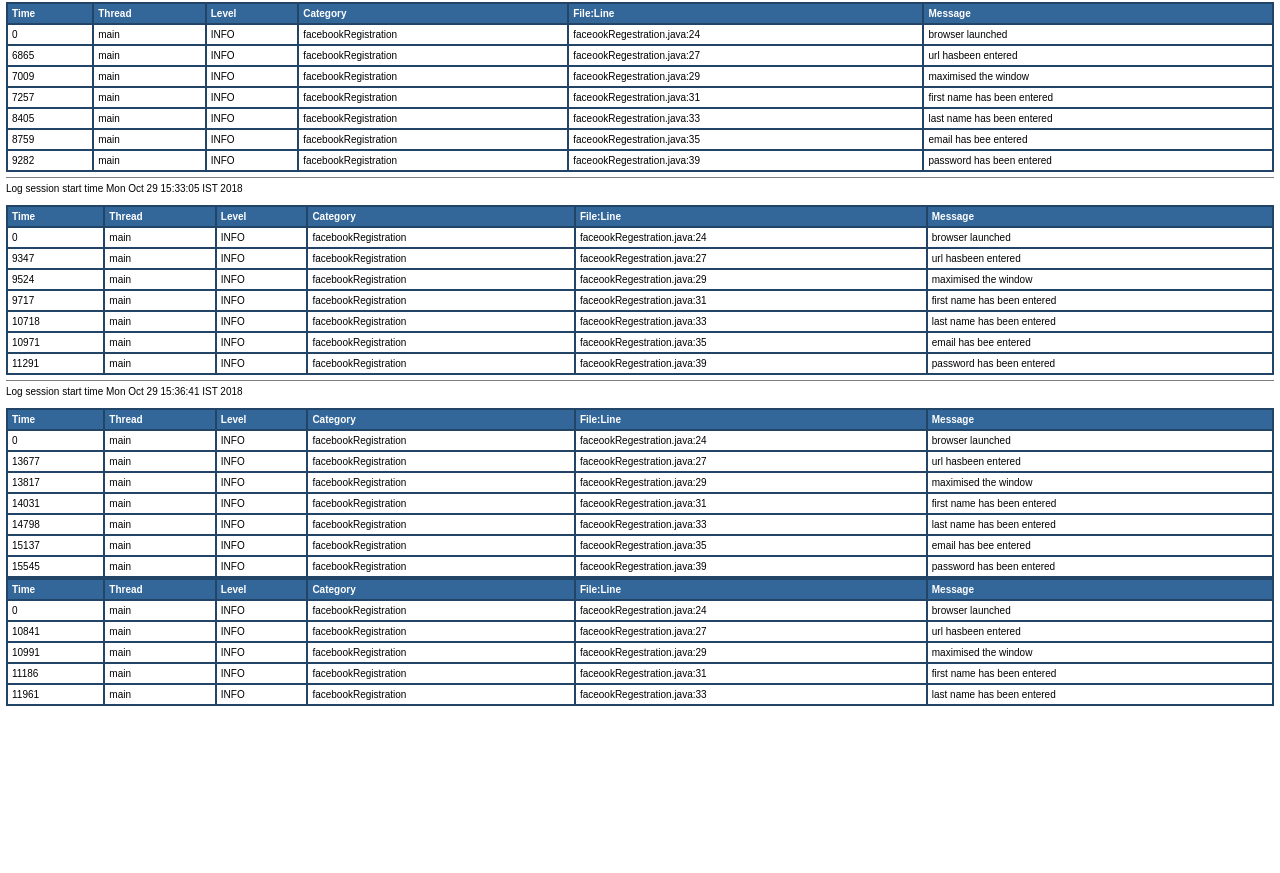
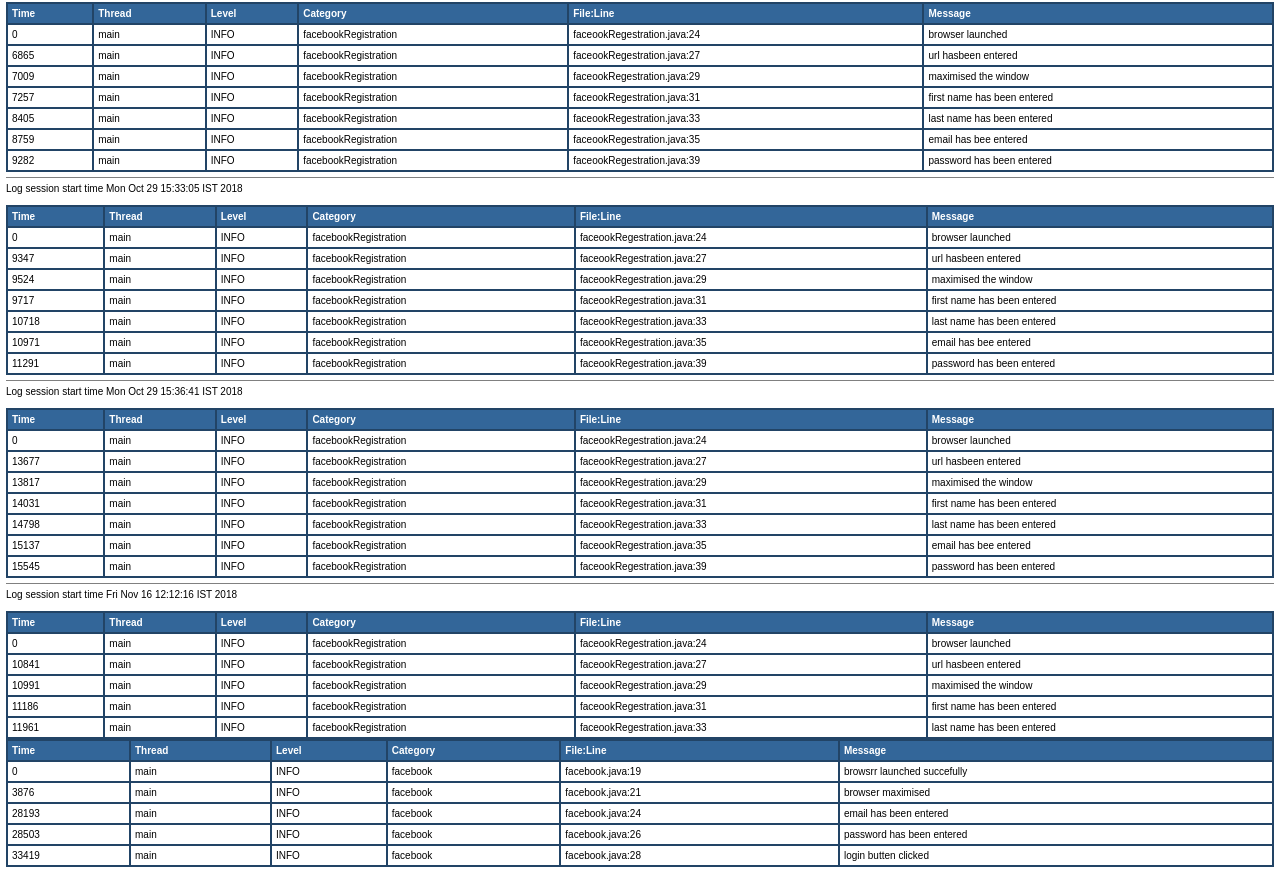
Before and after one commit to subbugattu/repo4, a plain HTML site: page selenium/log/application.html in a window 1280 px wide. Shown: the part 3026-3899 px from the top of the page. Before the commit the page ends 3738 px from the top, so only its background shows below. Drawn offline with Linux system fonts and the light colour scheme.

Commit message:
first commit

```diff
--- a/selenium/log/application.html
+++ b/selenium/log/application.html
@@ -1597,3 +1597,72 @@
 <td>faceookRegestration.java:33</td>
 <td title="Message">last name has been entered</td>
 </tr>
+<!DOCTYPE HTML PUBLIC "-//W3C//DTD HTML 4.01 Transitional//EN" "http://www.w3.org/TR/html4/loose.dtd">
+<html>
+<head>
+<title>Application log</title>
+<style type="text/css">
+<!--
+body, table {font-family: arial,sans-serif; font-size: x-small;}
+th {background: #336699; color: #FFFFFF; text-align: left;}
+-->
+</style>
+</head>
+<body bgcolor="#FFFFFF" topmargin="6" leftmargin="6">
+<hr size="1" noshade>
+Log session start time Fri Nov 16 12:12:16 IST 2018<br>
+<br>
+<table cellspacing="0" cellpadding="4" border="1" bordercolor="#224466" width="100%">
+<tr>
+<th>Time</th>
+<th>Thread</th>
+<th>Level</th>
+<th>Category</th>
+<th>File:Line</th>
+<th>Message</th>
+</tr>
+
+<tr>
+<td>0</td>
+<td title="main thread">main</td>
+<td title="Level">INFO</td>
+<td title="facebook category">facebook</td>
+<td>facebook.java:19</td>
+<td title="Message">browsrr launched succefully</td>
+</tr>
+
+<tr>
+<td>3876</td>
+<td title="main thread">main</td>
+<td title="Level">INFO</td>
+<td title="facebook category">facebook</td>
+<td>facebook.java:21</td>
+<td title="Message">browser maximised</td>
+</tr>
+
+<tr>
+<td>28193</td>
+<td title="main thread">main</td>
+<td title="Level">INFO</td>
+<td title="facebook category">facebook</td>
+<td>facebook.java:24</td>
+<td title="Message">email has been entered</td>
+</tr>
+
+<tr>
+<td>28503</td>
+<td title="main thread">main</td>
+<td title="Level">INFO</td>
+<td title="facebook category">facebook</td>
+<td>facebook.java:26</td>
+<td title="Message"> password has been entered</td>
+</tr>
+
+<tr>
+<td>33419</td>
+<td title="main thread">main</td>
+<td title="Level">INFO</td>
+<td title="facebook category">facebook</td>
+<td>facebook.java:28</td>
+<td title="Message">login butten clicked</td>
+</tr>
```
Also changed, not shown: 3 other files.
